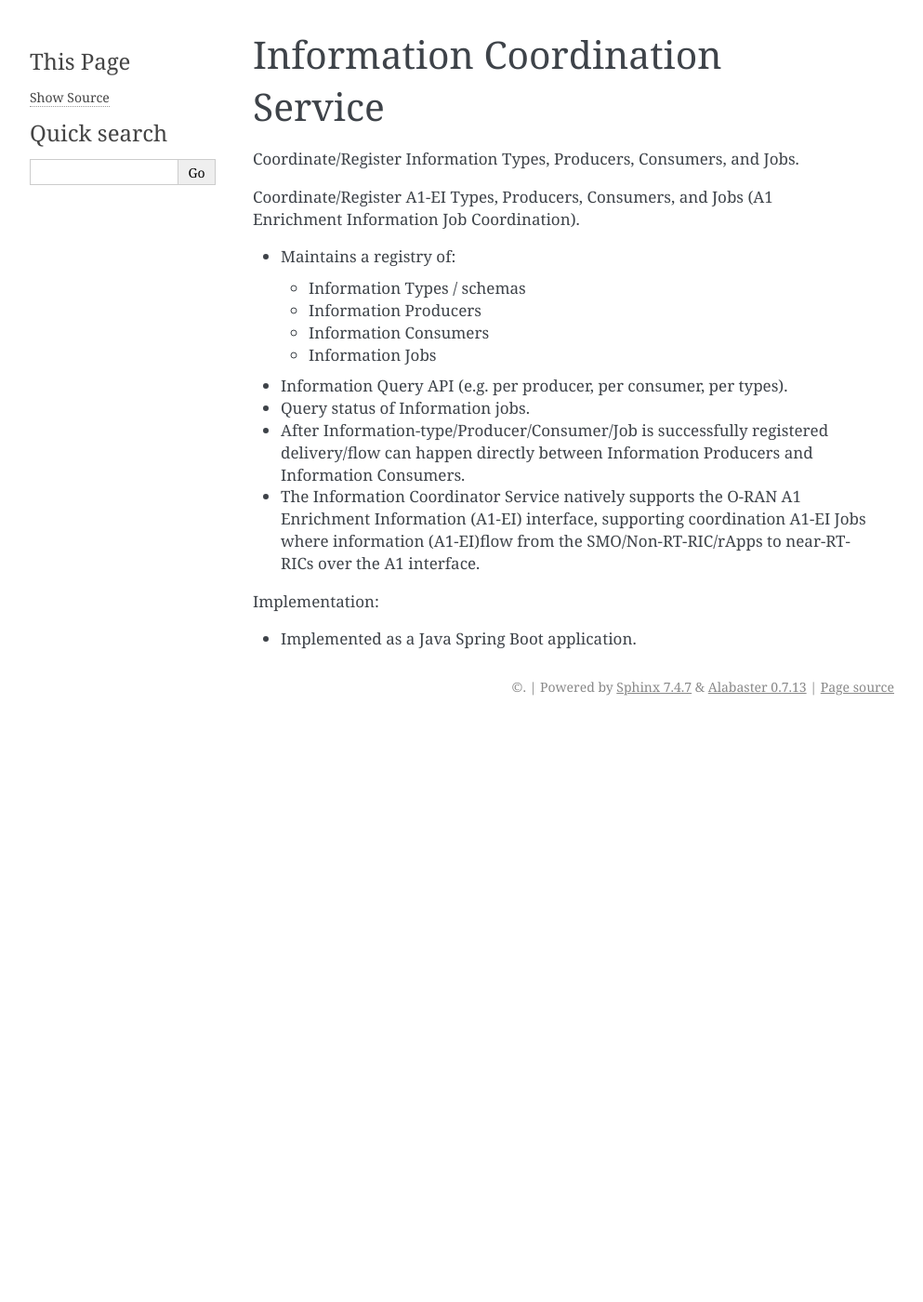
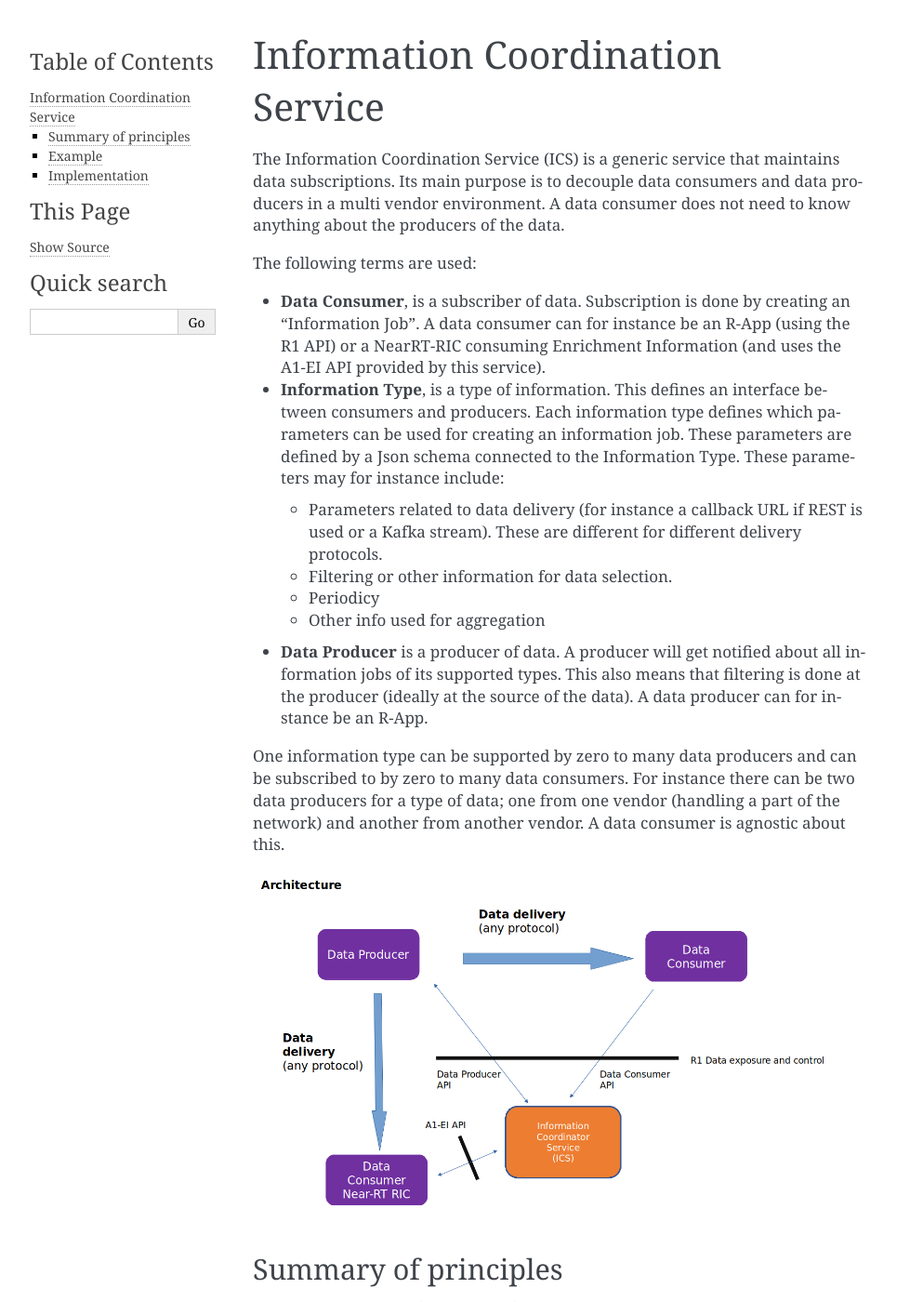
Before and after one commit to o-ran-sc/nonrtric-plt-informationcoordinatorservice, a Sphinx documentation site: the page built from docs/overview.rst, in a window 1280 px wide and 1400 px high. Shown: the whole window at 93% size, without its empty margins (148-1141 px from the left). Built offline with Sphinx 7.4.7, drawn with Linux system fonts in a browser that asks for light colours; some of the changed text lies outside the part shown.

Commit message:
Documentation updates.
Signed-off-by: PatrikBuhr <patrik.buhr@est.tech>
Issue-ID: NONRTRIC-743
Change-Id: I3582d01e4fd991b551facc11466968af0cb3799f

```diff
--- a/docs/overview.rst
+++ b/docs/overview.rst
@@ -5,22 +5,61 @@
 Information Coordination Service
 ~~~~~~~~~~~~~~~~~~~~~~~~~~~~~~~~
 
-Coordinate/Register Information Types, Producers, Consumers, and Jobs.
+The Information Coordination Service (ICS) is a generic service that maintains data subscriptions. Its main purpose is
+to decouple data consumers and data producers in a multi vendor environment. A data consumer does not need to know anything about
+the producers of the data.
 
-Coordinate/Register A1-EI Types, Producers, Consumers, and Jobs (A1 Enrichment Information Job Coordination).
+The following terms are used:
 
-* Maintains a registry of:
+* **Data Consumer**, is a subscriber of data. Subscription is done by creating an "Information Job". A data consumer can for instance be an R-App (using the R1 API) or a NearRT-RIC consuming Enrichment Information (and uses the A1-EI API provided by this service).
+* **Information Type**, is a type of information. This defines an interface between consumers and producers. Each information type defines which parameters can be used for creating an information job. These parameters are defined by a Json schema connected to the Information Type. These parameters may for instance include:
 
-  + Information Types / schemas
-  + Information Producers
-  + Information Consumers
-  + Information Jobs
+  * Parameters related to data delivery (for instance a callback URL if REST is used or a Kafka stream). These are different for different delivery protocols.
+  * Filtering or other information for data selection.
+  * Periodicy
+  * Other info used for aggregation
 
-* Information Query API (e.g. per producer, per consumer, per types).
-* Query status of Information jobs.
-* After Information-type/Producer/Consumer/Job is successfully registered delivery/flow can happen directly between Information Producers and Information Consumers.
-* The Information Coordinator Service natively supports the O-RAN A1 Enrichment Information (A1-EI) interface, supporting coordination A1-EI Jobs where information (A1-EI)flow from the SMO/Non-RT-RIC/rApps to near-RT-RICs over the A1 interface.
+* **Data Producer** is a producer of data. A producer will get notified about all information jobs of its supported types. This also means that filtering is done at the producer (ideally at the source of the data). A data producer can for instance be an R-App.
 
-Implementation:
+One information type can be supported by zero to many data producers and can be subscribed to by zero to many data consumers. For instance there can be two data producers for a type of data; one from one vendor (handling a part of the network) and another from another vendor. A data consumer is agnostic about this.
 
-* Implemented as a Java Spring Boot application.
+.. image:: ./Architecture.png
+   :width: 500pt
+
+*********************
+Summary of principles
+*********************
+
+* ICS provides APIs for control of data subscriptions, but is not involved in the delivery of data. This means that any delivery protocol can be used.
+* Data for one Information type can be produced by many producers from different vendors.
+* Data filtering is done at the producer.
+* A Data Consumer can create a data subscription (Information Job) regardless of the status of the data producers. The producers can come and go without any need for the Data Consumer to take any action.
+  A subscription indicates the need for a type of data and the system should do its best to fulfill this.
+* Information Jobs and types are stored persistently by ICS in a local database.
+
+
+*******
+Example
+*******
+
+.. image:: ./Example.png
+   :width: 500pt
+
+In the example, there is one subscription and the type of data is supported by two producers. That means that both producers are aware of the information job and will delver data directly to the subscriber.
+
+So a typical sequence is that:
+
+* An Information Type is registered.
+* Producers of the Information Types are registered
+* A Consumer creates an Information Job of the type and supplies the type specific parameters for data delivery and filtering etc.
+* The producers gets notified of the job and will start producing data.
+
+If a new producer is started, it will register itself and will get notified of all jobs of its supported types.
+
+
+
+**************
+Implementation
+**************
+
+Implemented as a Java Spring Boot application.
```
Also changed, not shown: docs/Architecture.png (added), docs/Example.png (added), 2 other files.
